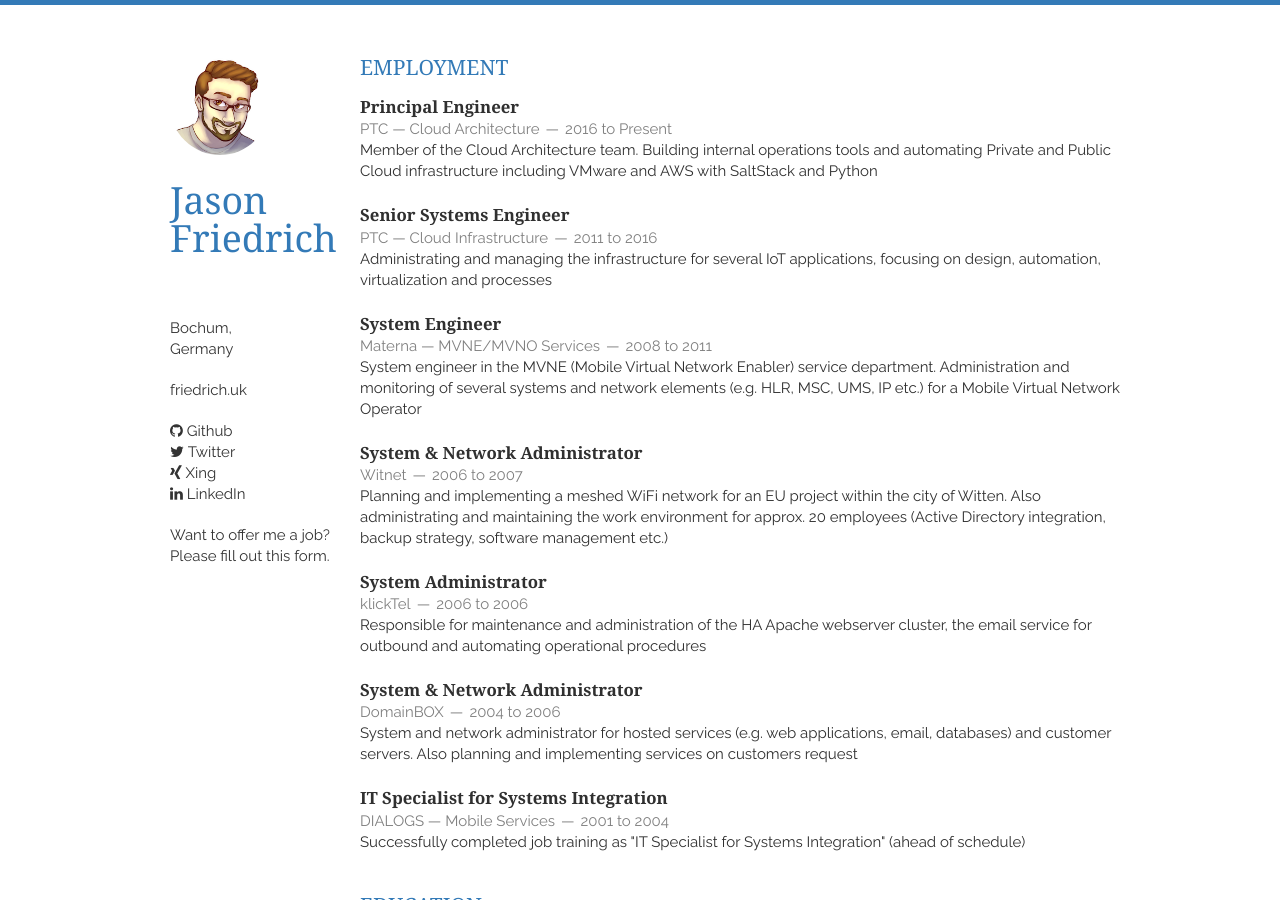
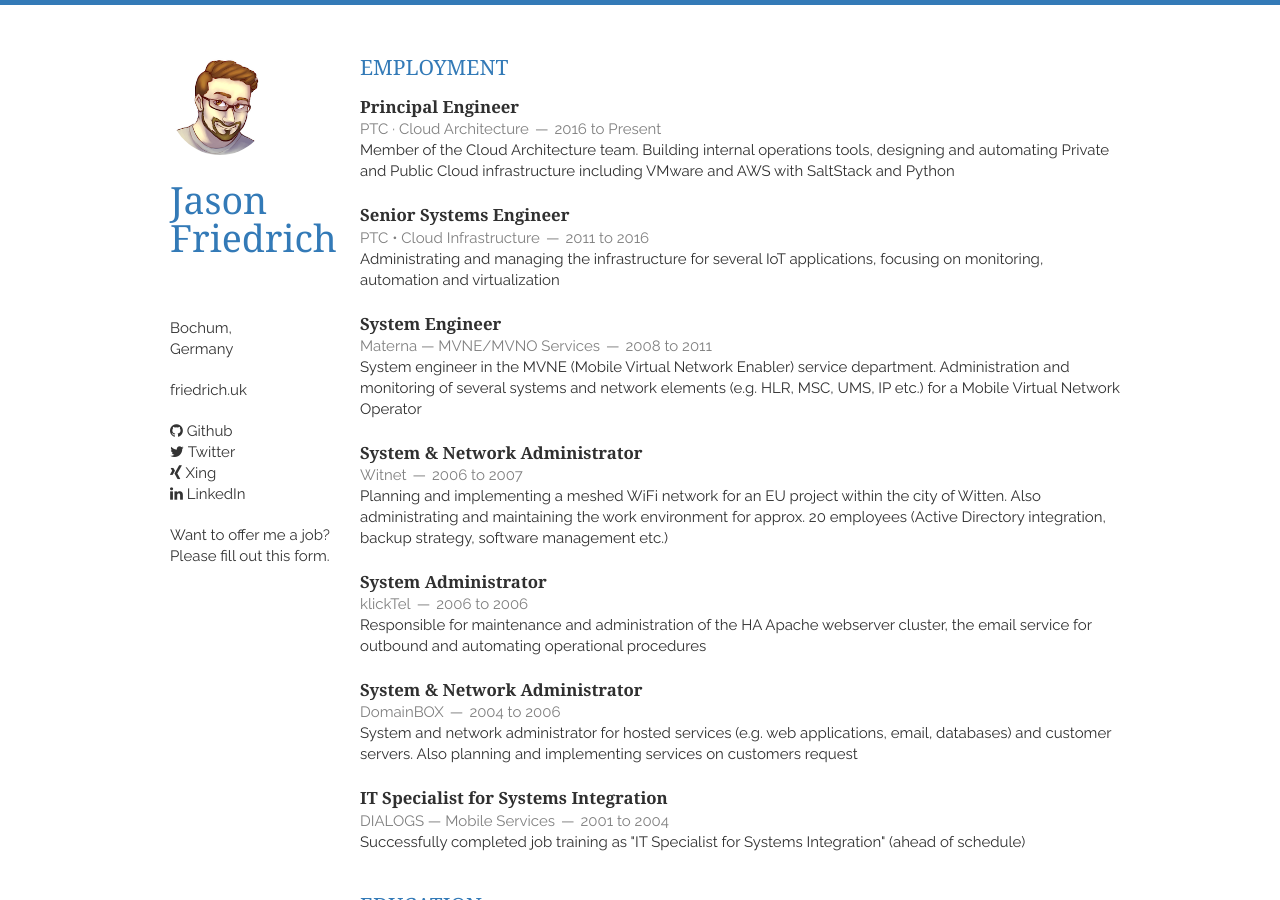
Before and after one commit to jbfriedrich/resume, a Jekyll site: the page built from index.html, in a window 1280 px wide and 900 px high. Built offline with Jekyll 4.4.1, drawn with Linux system fonts in a browser that asks for light colours; nearby versions of some CDN libraries.

Commit message:
Update CV info

```diff
--- a/_includes/employment.html
+++ b/_includes/employment.html
@@ -3,19 +3,19 @@
     <article>
         <header>
             <h1>Principal Engineer</h1>
-            <span><address>PTC — Cloud Architecture</address><time>2016 to Present</time></span>
+            <span><address>PTC &middot; Cloud Architecture</address><time>2016 to Present</time></span>
         </header>
         <p>Member of the Cloud Architecture team. Building
-          internal operations tools and automating Private and Public Cloud
+          internal operations tools, designing and automating Private and Public Cloud
           infrastructure including VMware and AWS with SaltStack and Python</p>
     </article>
     <article>
         <header>
             <h1>Senior Systems Engineer</h1>
-            <span><address>PTC — Cloud Infrastructure</address><time>2011 to 2016</time></span>
+            <span><address>PTC &bull; Cloud Infrastructure</address><time>2011 to 2016</time></span>
         </header>
         <p>Administrating and managing the infrastructure for several IoT
-          applications, focusing on design, automation, virtualization and processes</p>
+          applications, focusing on monitoring, automation and virtualization</p>
     </article>
     <article>
         <header>
```
